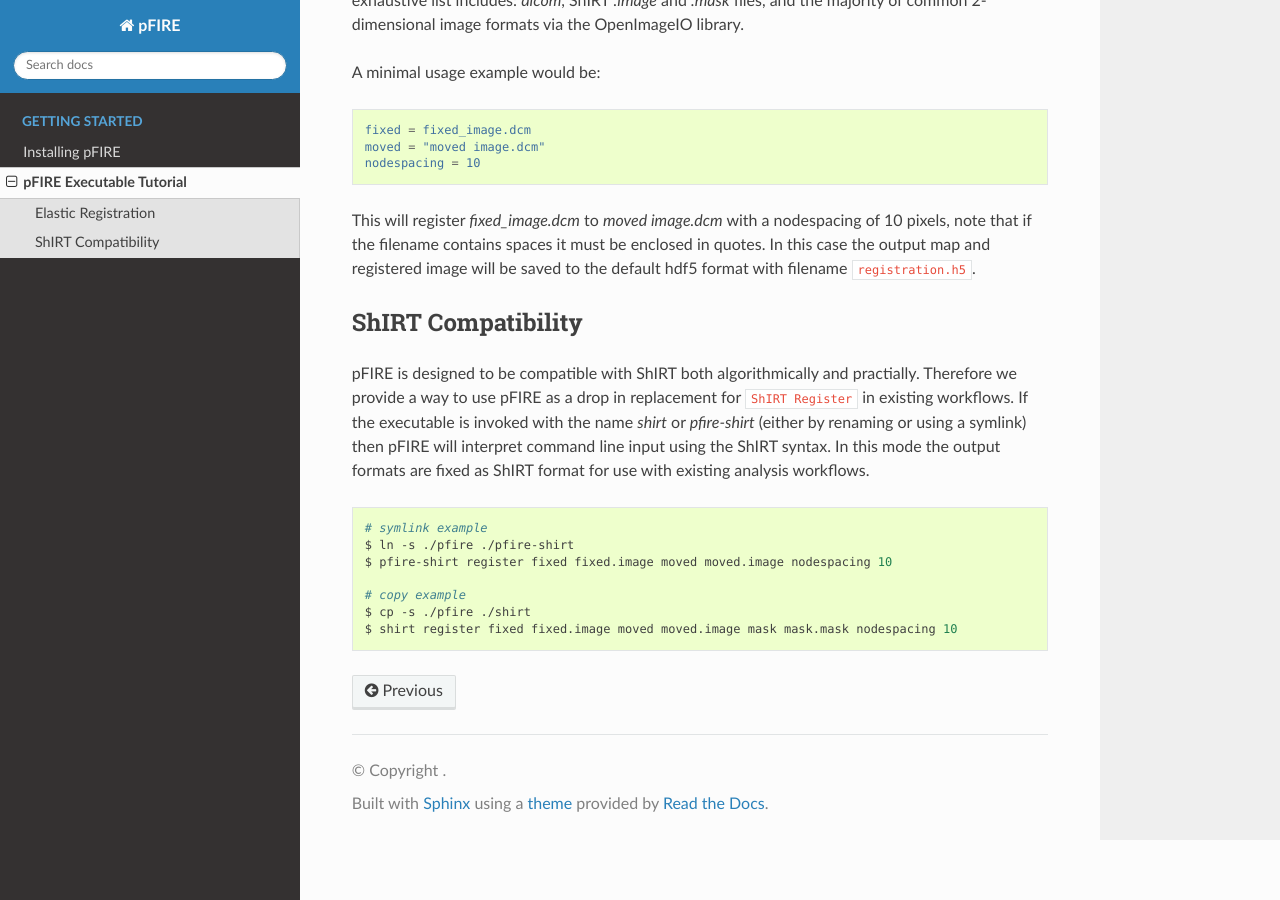
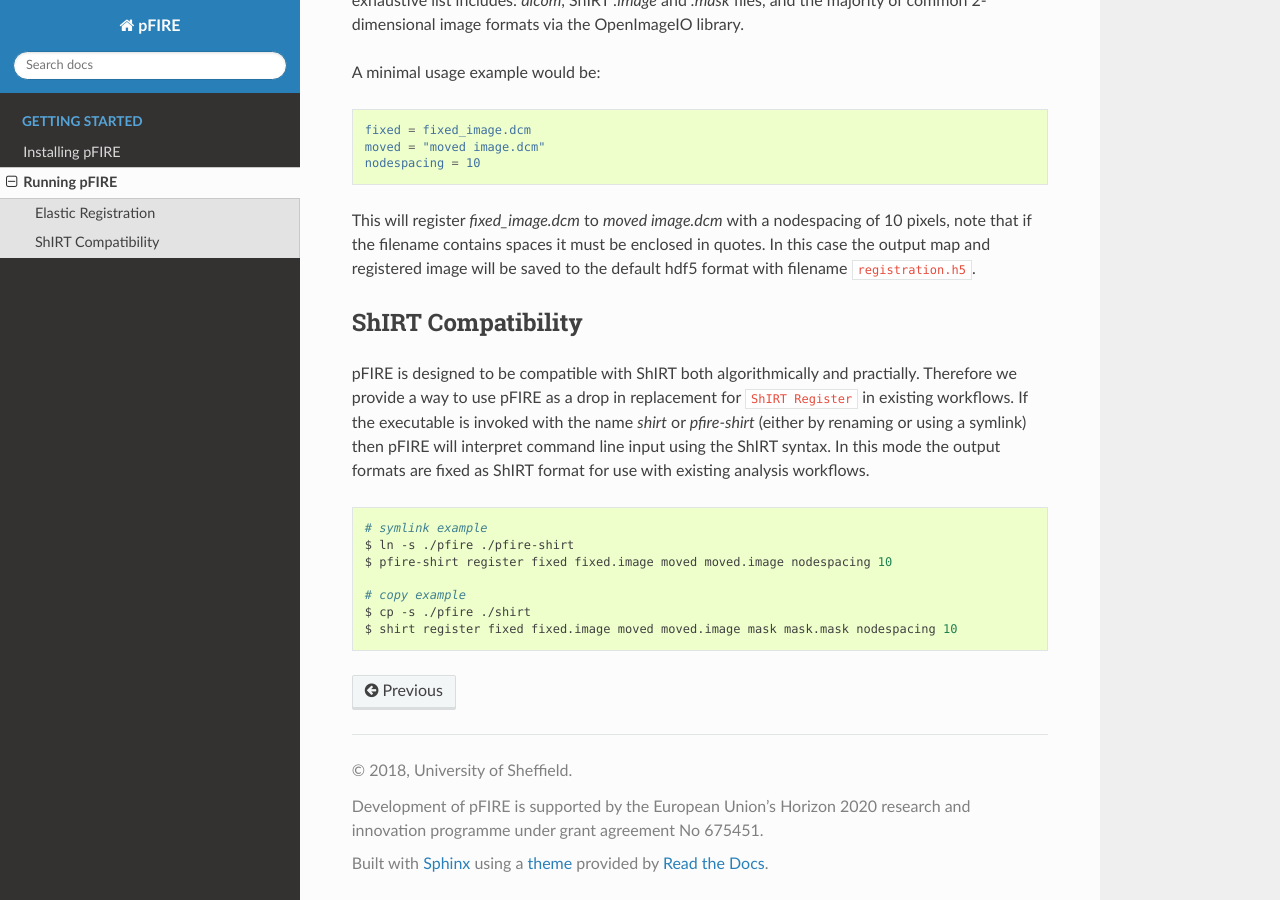
Before and after one commit to INSIGNEO/pFIRE, a Sphinx documentation site: the page built from doc/cli_quickstart.rst, in a window 1280 px wide and 900 px high, scrolled down 615 px. Built offline with Sphinx 7.4.7 and the Read the Docs theme 2.0.0, drawn with Linux system fonts in a browser that asks for light colours; some of the changed text lies outside the part shown.

Commit message:
add copyright, funding info to doc footer

```diff
--- /dev/null
+++ b/doc/_templates/footer.html
@@ -0,0 +1,55 @@
+<footer>
+  {% if (theme_prev_next_buttons_location == 'bottom' or theme_prev_next_buttons_location == 'both') and (next or prev) %}
+    <div class="rst-footer-buttons" role="navigation" aria-label="footer navigation">
+      {% if next %}
+        <a href="{{ next.link|e }}" class="btn btn-neutral float-right" title="{{ next.title|striptags|e }}" accesskey="n" rel="next">{{ _('Next') }} <span class="fa fa-arrow-circle-right"></span></a>
+      {% endif %}
+      {% if prev %}
+        <a href="{{ prev.link|e }}" class="btn btn-neutral" title="{{ prev.title|striptags|e }}" accesskey="p" rel="prev"><span class="fa fa-arrow-circle-left"></span> {{ _('Previous') }}</a>
+      {% endif %}
+    </div>
+  {% endif %}
+
+  <hr/>
+
+  <div role="contentinfo">
+    <p>
+    {%- if show_copyright %}
+      {%- if hasdoc('copyright') %}
+        {% trans path=pathto('copyright'), copyright=copyright|e %}&copy; <a href="{{ path }}">Copyright</a> {{ copyright }}.{% endtrans %}
+      {%- else %}
+        &copy; 2018, University of Sheffield.
+	</p>
+	<p>
+	Development of pFIRE is supported by the European Union’s Horizon 2020
+	research and innovation programme under grant agreement No 675451.
+      {%- endif %}
+    {%- endif %}
+
+    {%- if build_id and build_url %}
+      {% trans build_url=build_url, build_id=build_id %}
+        <span class="build">
+          Build
+          <a href="{{ build_url }}">{{ build_id }}</a>.
+        </span>
+      {% endtrans %}
+    {%- elif commit %}
+      {% trans commit=commit %}
+        <span class="commit">
+          Revision <code>{{ commit }}</code>.
+        </span>
+      {% endtrans %}
+    {%- elif last_updated %}
+      {% trans last_updated=last_updated|e %}Last updated on {{ last_updated }}.{% endtrans %}
+    {%- endif %}
+
+    </p>
+  </div>
+
+  {%- if show_sphinx %}
+  {% trans %}Built with <a href="http://sphinx-doc.org/">Sphinx</a> using a <a href="https://github.com/rtfd/sphinx_rtd_theme">theme</a> provided by <a href="https://readthedocs.org">Read the Docs</a>{% endtrans %}.
+  {%- endif %}
+
+  {%- block extrafooter %} {% endblock %}
+
+</footer>
--- a/doc/cli_quickstart.rst
+++ b/doc/cli_quickstart.rst
@@ -1,6 +1,6 @@
-=========================
-pFIRE Executable Tutorial
-=========================
+=============
+Running pFIRE
+=============
 
 Interaction with pFIRE on the command line is achieved through the `pfire` executable. There are
 various subcommands available to allow interaction with images, maps, masks and various
```
